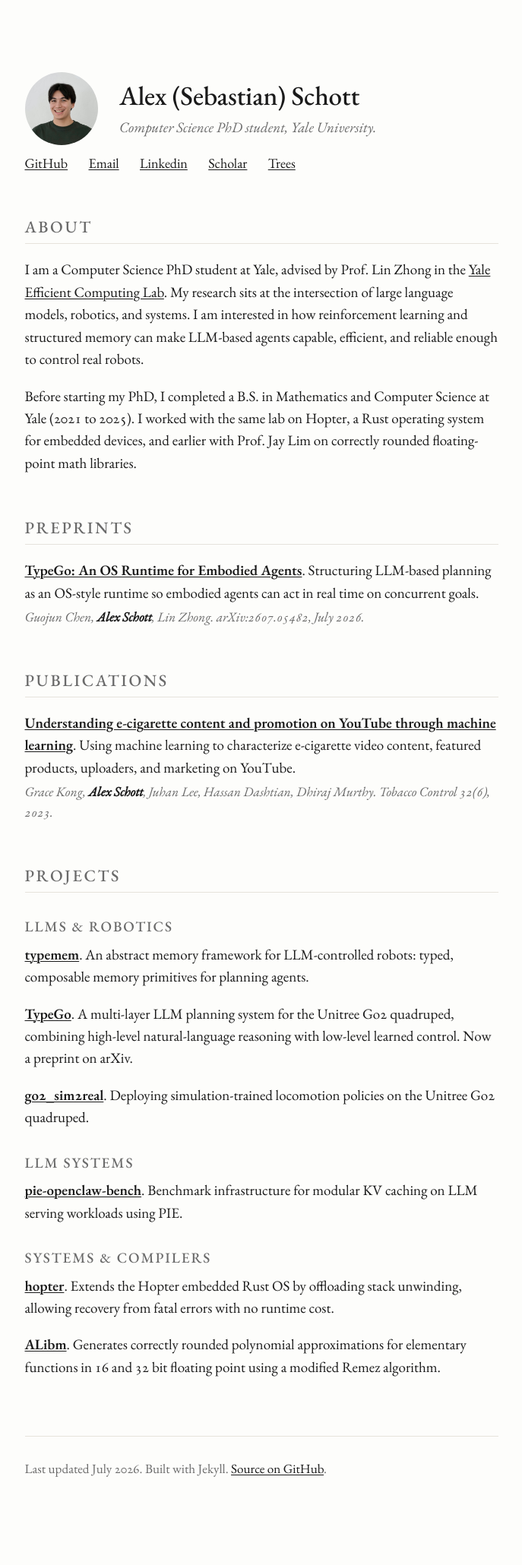
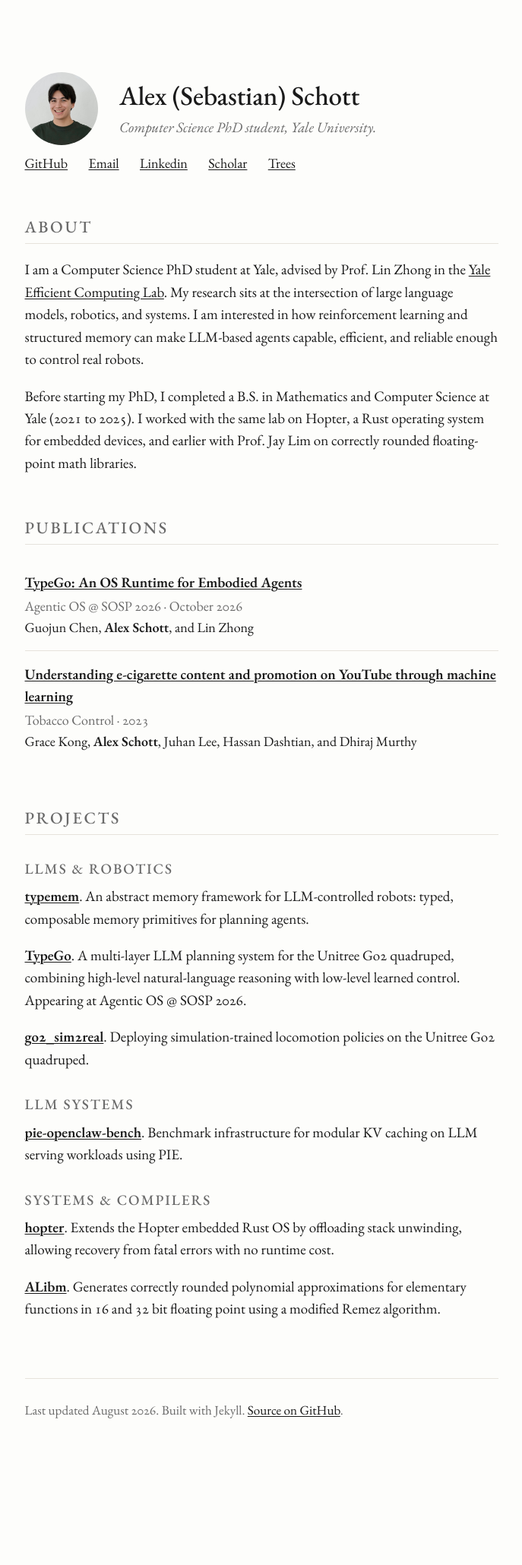
Before and after one commit to sschott20/sschott20.github.io, a Jekyll site: the page built from index.md, in a window 1280 px wide. Shown: the whole page at 76% size, without its empty margins (296-983 px from the left). Built offline with Jekyll 4.4.1, drawn with Linux system fonts in a browser that asks for light colours; after the commit the page ends 1984 px from its top, so only the background shows below that.

Commit message:
list TypeGo under publications (Agentic OS @ SOSP 2026); simplify publication entries to title / venue / authors

```diff
--- a/assets/style.css
+++ b/assets/style.css
@@ -145,6 +145,34 @@ a:hover {
   margin-top: 0.15rem;
 }
 
+.pubs {
+  list-style: none;
+  padding: 0;
+  margin: 0.5rem 0 0;
+}
+
+.pubs li {
+  padding: 0.85rem 0;
+  border-bottom: 1px solid var(--rule);
+}
+
+.pubs li:last-child { border-bottom: none; }
+
+.pubs .title {
+  font-weight: 600;
+}
+
+.pubs .venue,
+.pubs .authors {
+  display: block;
+  font-size: 0.95rem;
+}
+
+.pubs .venue {
+  color: var(--muted);
+  margin-top: 0.1rem;
+}
+
 .me {
   font-weight: 600;
   color: var(--fg);
--- a/index.md
+++ b/index.md
@@ -25,23 +25,18 @@ I am a Computer Science PhD student at Yale, advised by Prof. Lin Zhong in the [
 
 Before starting my PhD, I completed a B.S. in Mathematics and Computer Science at Yale (2021 to 2025). I worked with the same lab on Hopter, a Rust operating system for embedded devices, and earlier with Prof. Jay Lim on correctly rounded floating-point math libraries.
 
-## Preprints
-
-<ul class="projects">
-  <li>
-    <a class="name" href="https://arxiv.org/abs/2607.05482">TypeGo: An OS Runtime for Embodied Agents</a>.
-    <span class="desc">Structuring LLM-based planning as an OS-style runtime so embodied agents can act in real time on concurrent goals.</span>
-    <span class="meta">Guojun Chen, <span class="me">Alex Schott</span>, Lin Zhong. arXiv:2607.05482, July 2026.</span>
-  </li>
-</ul>
-
 ## Publications
 
-<ul class="projects">
+<ul class="pubs">
   <li>
-    <a class="name" href="https://doi.org/10.1136/tobaccocontrol-2021-057243">Understanding e-cigarette content and promotion on YouTube through machine learning</a>.
-    <span class="desc">Using machine learning to characterize e-cigarette video content, featured products, uploaders, and marketing on YouTube.</span>
-    <span class="meta">Grace Kong, <span class="me">Alex Schott</span>, Juhan Lee, Hassan Dashtian, Dhiraj Murthy. Tobacco Control 32(6), 2023.</span>
+    <a class="title" href="https://arxiv.org/abs/2607.05482">TypeGo: An OS Runtime for Embodied Agents</a>
+    <span class="venue">Agentic OS @ SOSP 2026 &middot; October 2026</span>
+    <span class="authors">Guojun Chen, <span class="me">Alex Schott</span>, and Lin Zhong</span>
+  </li>
+  <li>
+    <a class="title" href="https://doi.org/10.1136/tobaccocontrol-2021-057243">Understanding e-cigarette content and promotion on YouTube through machine learning</a>
+    <span class="venue">Tobacco Control &middot; 2023</span>
+    <span class="authors">Grace Kong, <span class="me">Alex Schott</span>, Juhan Lee, Hassan Dashtian, and Dhiraj Murthy</span>
   </li>
 </ul>
 
@@ -56,7 +51,7 @@ Before starting my PhD, I completed a B.S. in Mathematics and Computer Science a
   </li>
   <li>
     <a class="name" href="https://arxiv.org/abs/2607.05482">TypeGo</a>.
-    <span class="desc">A multi-layer LLM planning system for the Unitree Go2 quadruped, combining high-level natural-language reasoning with low-level learned control. Now a preprint on arXiv.</span>
+    <span class="desc">A multi-layer LLM planning system for the Unitree Go2 quadruped, combining high-level natural-language reasoning with low-level learned control. Appearing at Agentic OS @ SOSP 2026.</span>
   </li>
   <li>
     <a class="name" href="https://github.com/sschott20/go2_sim2real">go2_sim2real</a>.
@@ -87,5 +82,5 @@ Before starting my PhD, I completed a B.S. in Mathematics and Computer Science a
 </ul>
 
 <footer>
-  Last updated July 2026. Built with Jekyll. <a href="https://github.com/sschott20">Source on GitHub</a>.
+  Last updated August 2026. Built with Jekyll. <a href="https://github.com/sschott20">Source on GitHub</a>.
 </footer>
```
